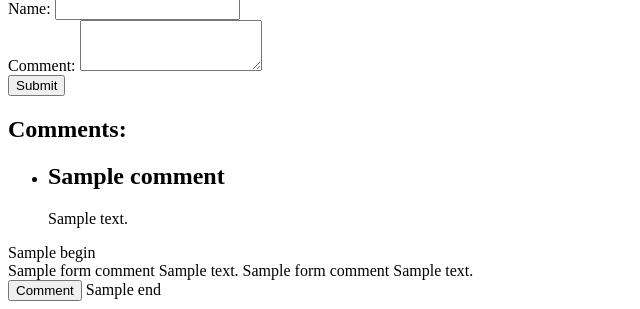
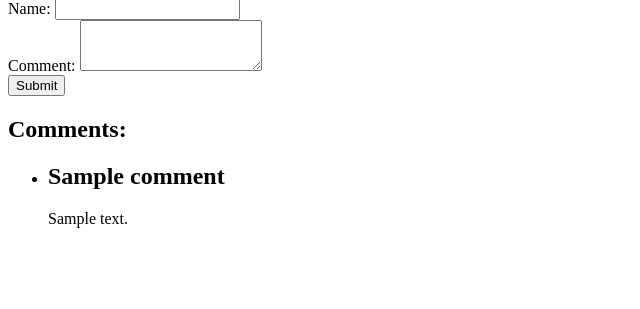
Before and after one commit to heltonalves99/test_anchor_loans, a Python web app: template test_anchor_loans/templates/post/detail_post.jinja2 in a window 1280 px wide. Shown: the part 566-875 px from the top of the page, without its empty margins (0-640 px from the left). After the commit the page ends 794 px from the top, so only its background shows below. Run offline with Jinja, Linux system fonts and the light colour scheme; the template is opened without the code that fills it: most values are stand-ins (such as "Sample title", 1, 10 or a date in 2020).

Commit message:
Added detail post

```diff
--- a/test_anchor_loans/templates/post/detail_post.jinja2
+++ b/test_anchor_loans/templates/post/detail_post.jinja2
@@ -21,7 +21,7 @@
 				    <label>Comment:</label>
 				    <textarea class="form-control" name="comment" rows="3"></textarea>
 				</div>
-				<button type="submit" class="btn btn-default">Submit</button>
+				<button type="submit" name="form.comment" class="btn btn-default">Submit</button>
 			</form>
 		</div>
 		<div class="list-comments col-md-12">
@@ -35,20 +35,6 @@
 				{% endfor %}
 			</ul>
 		</div>
-
-		<div class="col-md-12">
-			{{ form_comment.begin(request.route_url('detail_post')) }}
-		    <div>
-		        {{ form_comment.errorlist("name") }}
-		        {{ form_comment.label("name") }}
-		        {{ form_comment.text('name') }}
-		        {{ form_comment.errorlist("comment") }}
-		        {{ form_comment.label("comment") }}
-		        {{ form_comment.text('comment') }}
-		    </div>
-		    <button class='btn btn-primary'>Comment</button>
-		    {{ form_comment.end() }}
-		</div>
-
+		<h2>{{ msg }}</h2>
 	</section>
 {% endblock %}
```
Also changed, not shown: test_anchor_loans/forms.py (added, +13 -0 lines), test_anchor_loans/schema.py (deleted, +0 -8 lines), test_anchor_loans/views.py (+2 -5 lines), 1 other file.
